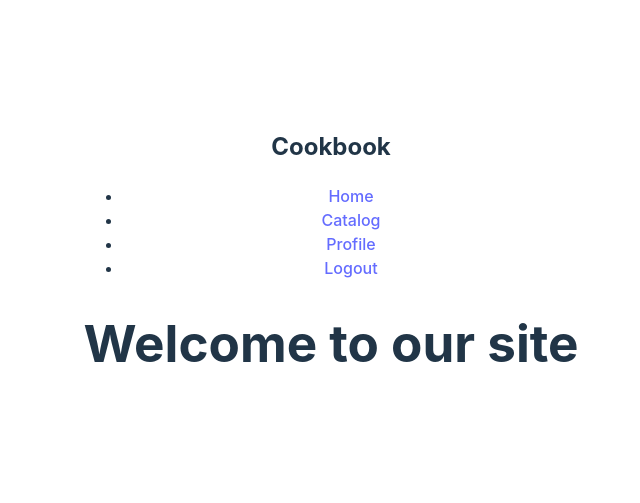
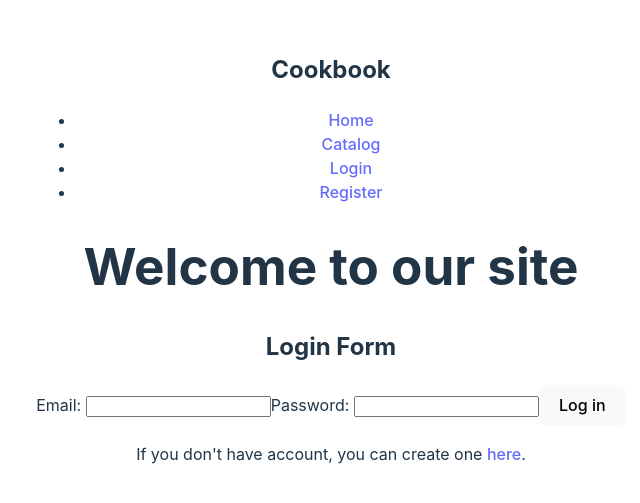
Before and after one commit to Petar-Dinev/Cookbook, a React (Vite) app: page /login in a window 1280 px wide. Shown: the part 143-646 px from the top of the page, without its empty margins (309-949 px from the left). Built offline with nearby package versions, Linux system fonts and the light colour scheme.

Commit message:
add login commponent

```diff
--- a/src/App.jsx
+++ b/src/App.jsx
@@ -1,8 +1,8 @@
-import { useState } from "react";
 import { Route, Routes } from "react-router-dom";
 import "./App.css";
 import { Home } from "./components/home/Home";
 import { Header } from "./components/header/Header";
+import { Login } from "./components/login/Login";
 
 function App() {
   return (
@@ -11,6 +11,7 @@ function App() {
       <h1>Welcome to our site</h1>
       <Routes>
         <Route path="/" element={<Home />} />
+        <Route path="/login" element={<Login />} />
       </Routes>
     </>
   );
--- a/src/components/header/Header.jsx
+++ b/src/components/header/Header.jsx
@@ -2,7 +2,7 @@ import { useState } from "react";
 import { Link } from "react-router-dom";
 
 export const Header = () => {
-  const [user, setUser] = useState(true);
+  const [user, setUser] = useState(false);
   return (
     <header>
       <h2>Cookbook</h2>
--- /dev/null
+++ b/src/components/login/Login.jsx
@@ -0,0 +1,28 @@
+import { Link } from "react-router-dom";
+
+export const Login = () => {
+  return (
+    <section>
+      <header>
+        <h2>Login Form</h2>
+      </header>
+
+      <form>
+        <label htmlFor="email">
+          Email: <input type="email" name="email" id="email" />
+        </label>
+        <label htmlFor="password">
+          Password: <input type="password" name="password" id="password" />
+        </label>
+        <button>Log in</button>
+      </form>
+
+      <footer>
+        <p>
+          If you don't have account, you can create one{" "}
+          <Link to="/register">here</Link>.
+        </p>
+      </footer>
+    </section>
+  );
+};
```
